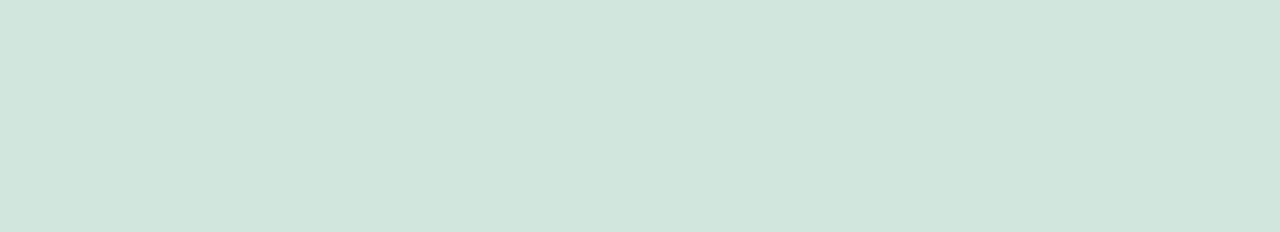
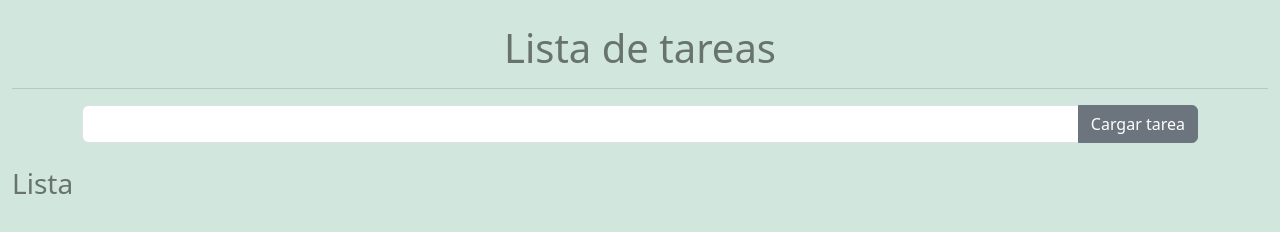
Before and after one commit to Leonel2099/Lista-de-Tareas, a plain HTML site: page index.html in a window 1280 px wide. Drawn offline with nearby package versions, Linux system fonts and the light colour scheme.

Commit message:
Se creo el maquetado delmain

```diff
--- a/index.html
+++ b/index.html
@@ -15,7 +15,27 @@
   </head>
   <body class="bg-success-subtle text-black-50">
     <header></header>
-    <main></main>
+    <main class="container-fluid text-center my-4">
+      <section>
+          <h1>Lista de tareas</h1>
+          <hr>
+      </section>
+      <section class="container">
+          <form class="input-group">
+              <input class="form-control" type="text">
+              <button type="submit" class="btn btn-secondary">Cargar tarea</button>
+          </form>
+      </section>
+      <section class="my-4">
+          <aside>
+              <h3 class="text-start">Lista</h3>
+          </aside>
+          <aside>
+              <ul class="list-group">
+              </ul>
+          </aside>
+      </section>
+  </main>
     <footer></footer>
   </body>
   <script src="./js/bootstrap.min.js"></script>
```
